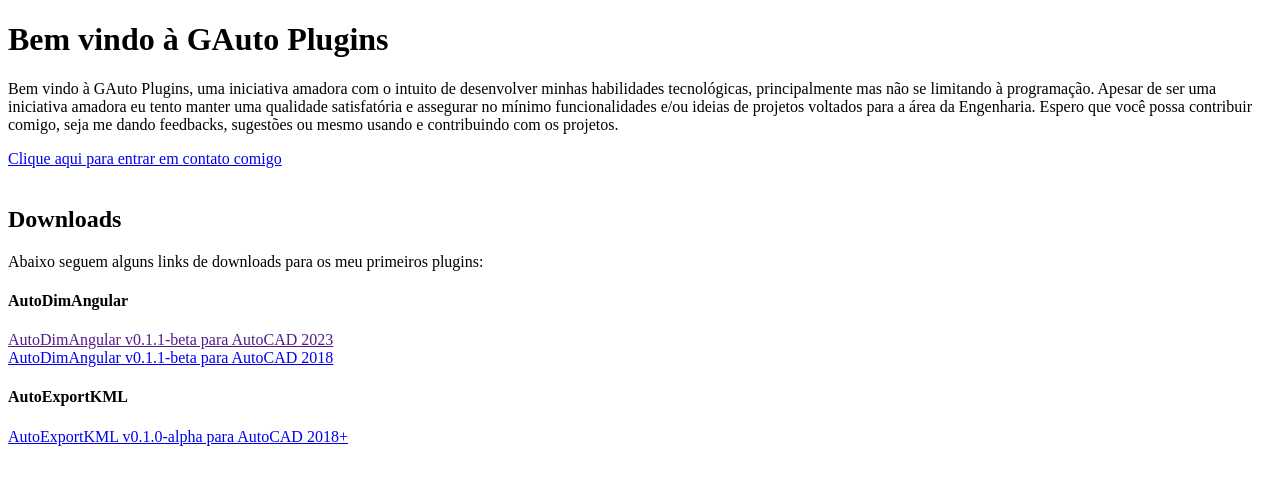
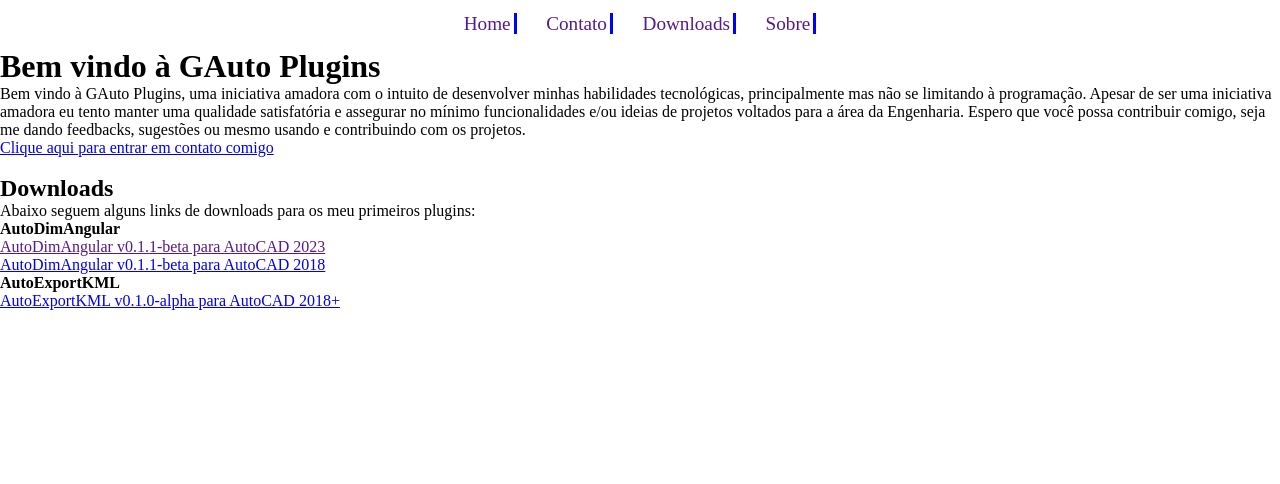
Before and after one commit to gln028/Site-GAutoPlugins, a plain HTML site: page index.html in a window 1280 px wide. Drawn offline with Linux system fonts and the light colour scheme.

Commit message:
Add css style and creating main menu page

```diff
--- /dev/null
+++ b/css/style.css
@@ -0,0 +1,18 @@
+*{
+	margin:0;
+	padding:0;
+}
+
+.Main-Menu a{
+	text-decoration:none;
+	font-size:120%;
+	margin:0 1%;
+	padding-right:3px;
+	border-right:3px solid blue;
+}
+
+.Main-Menu{
+	width:100%;
+	margin:1% auto;
+	text-align:center;
+}
--- a/index.html
+++ b/index.html
@@ -5,6 +5,7 @@
 	<head>
 
 		<meta charset="UTF-8">
+		<link href="css/style.css" rel="stylesheet">
 
 		<title>
 			GAutoPlugins
@@ -12,6 +13,16 @@
 	</head>
 
 	<body>
+
+		<div class="Main-Menu">
+			<a href="">Home</a>
+			<a href="">Contato</a>
+			<a href="">Downloads</a>
+			<a href="">Sobre</a>
+		</div>
+
+
+
 		<h1>Bem vindo à GAuto Plugins</h1>
 		<p>Bem vindo à GAuto Plugins, uma iniciativa amadora com o intuito de desenvolver minhas habilidades tecnológicas, principalmente mas não se limitando à programação. Apesar de ser uma iniciativa amadora eu tento manter uma qualidade satisfatória e assegurar no mínimo funcionalidades e/ou ideias de projetos voltados para a área da Engenharia. Espero que você possa contribuir comigo, seja me dando feedbacks, sugestões ou mesmo usando e contribuindo com os projetos.</p>
 		<a target="_blank" href="https://github.com/gln028">Clique aqui para entrar em contato comigo</a><br> <br>
```
